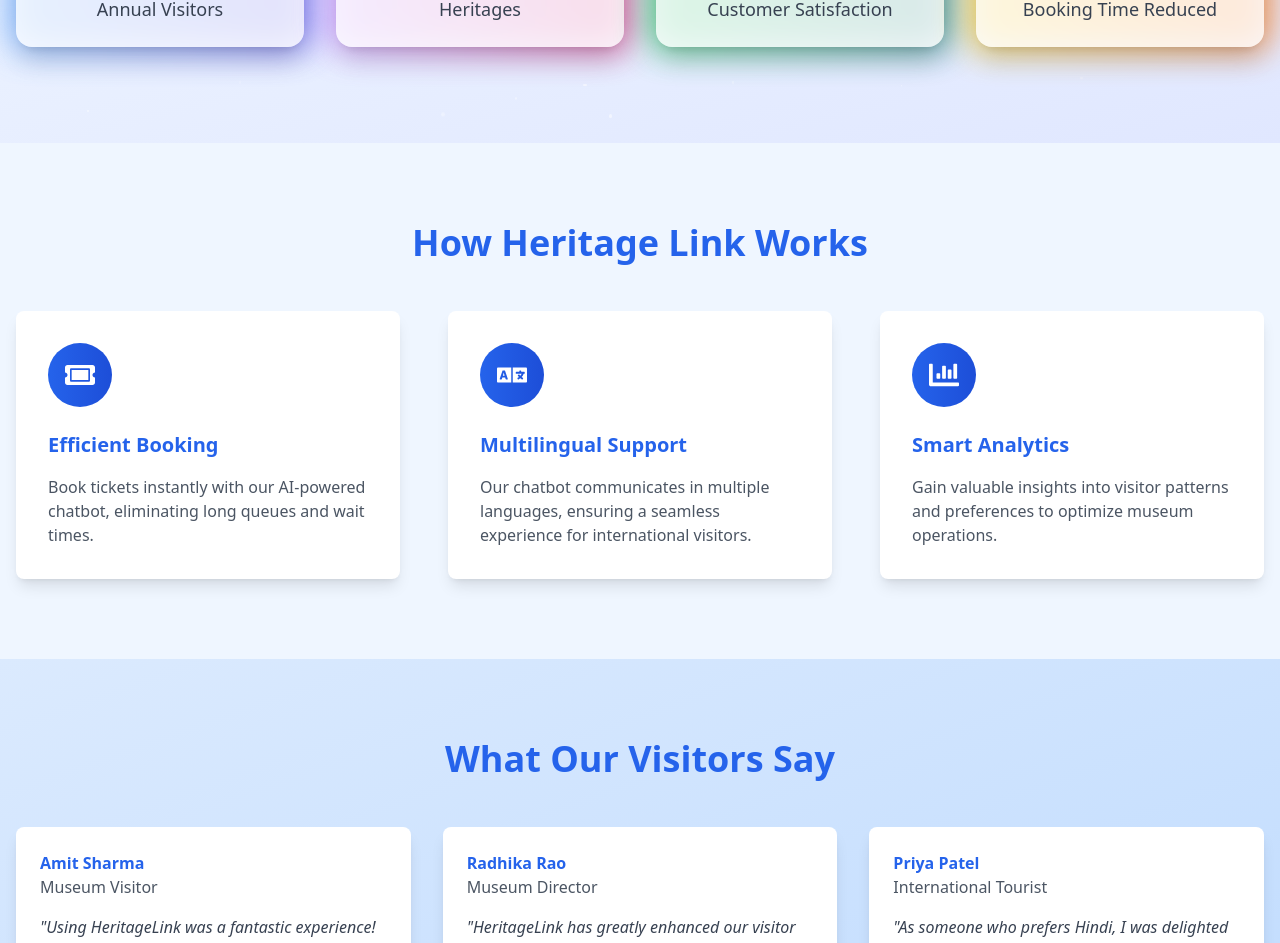
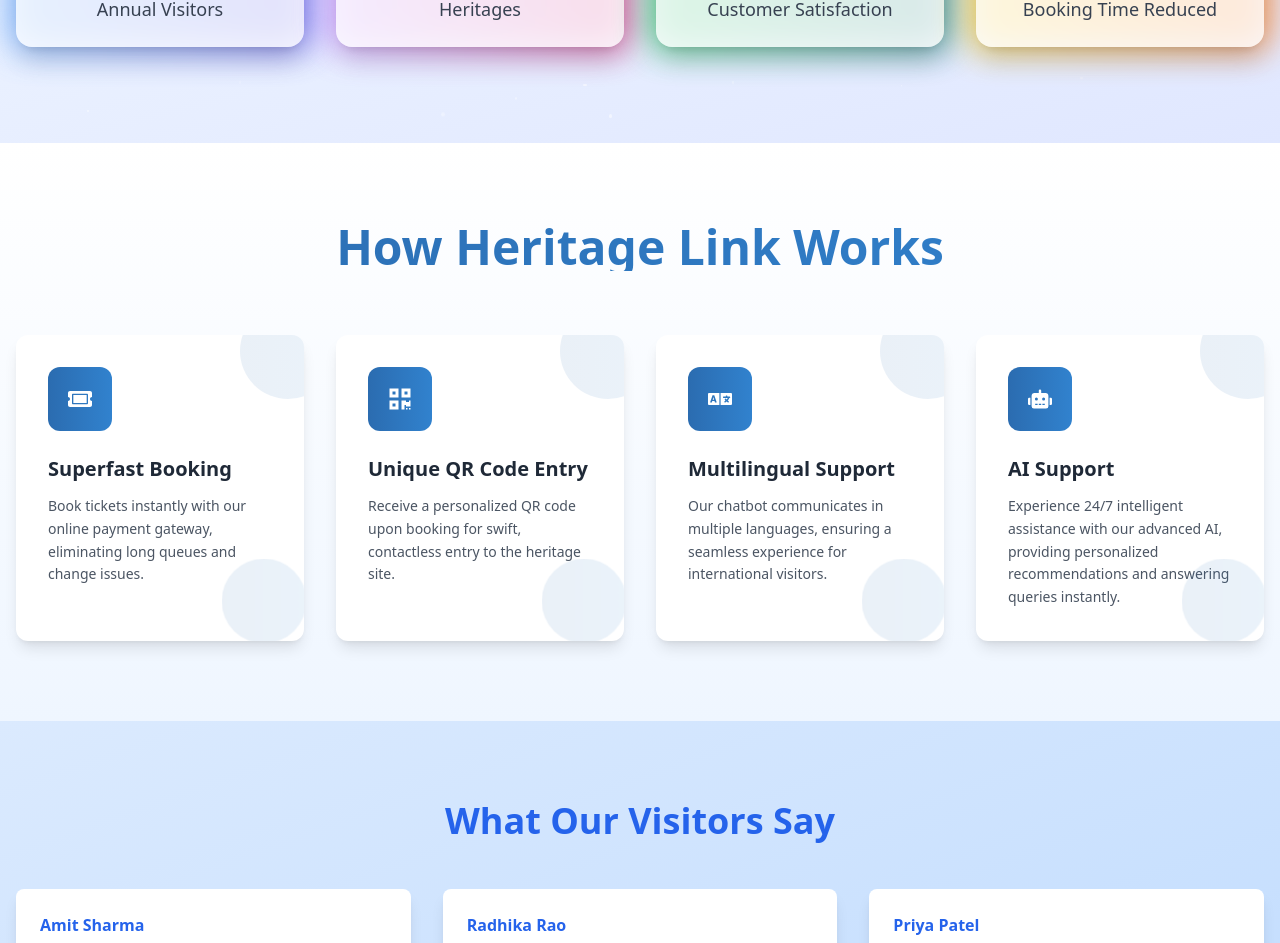
Before and after one commit to ayuxy027/HeritageLink, a React (Vite) app: page / in a window 1280 px wide. Shown: the part 929-1872 px from the top of the page. Built offline with nearby package versions, Linux system fonts and the light colour scheme.

Commit message:
Revamped Features section

```diff
--- a/src/components/home/FeatureSection.jsx
+++ b/src/components/home/FeatureSection.jsx
@@ -1,12 +1,18 @@
 import React from 'react';
-import { FaTicketAlt, FaLanguage, FaChartBar } from 'react-icons/fa';
+import { FaTicketAlt, FaLanguage, FaRobot, FaQrcode } from 'react-icons/fa';
+import { motion } from 'framer-motion';
 
 const FeatureSection = () => {
   const features = [
     {
       icon: FaTicketAlt,
-      title: "Efficient Booking",
-      description: "Book tickets instantly with our AI-powered chatbot, eliminating long queues and wait times."
+      title: "Superfast Booking",
+      description: "Book tickets instantly with our online payment gateway, eliminating long queues and change issues."
+    },
+    {
+      icon: FaQrcode,
+      title: "Unique QR Code Entry",
+      description: "Receive a personalized QR code upon booking for swift, contactless entry to the heritage site."
     },
     {
       icon: FaLanguage,
@@ -14,28 +20,26 @@ const FeatureSection = () => {
       description: "Our chatbot communicates in multiple languages, ensuring a seamless experience for international visitors."
     },
     {
-      icon: FaChartBar,
-      title: "Smart Analytics",
-      description: "Gain valuable insights into visitor patterns and preferences to optimize museum operations."
+      icon: FaRobot,
+      title: "AI Support",
+      description: "Experience 24/7 intelligent assistance with our advanced AI, providing personalized recommendations and answering queries instantly."
     }
   ];
 
   return (
-    <section className="py-20 bg-blue-50">
+    <section className="py-16 sm:py-20 bg-gradient-to-b from-white to-blue-50">
       <div className="container px-4 mx-auto">
-        <h2 className="mb-12 text-3xl font-bold text-center text-blue-600 md:text-4xl">How Heritage Link Works</h2>
-        <div className="grid grid-cols-1 gap-12 md:grid-cols-3">
+        <motion.h2
+          initial={{ opacity: 0, y: -20 }}
+          animate={{ opacity: 1, y: 0 }}
+          transition={{ duration: 0.8 }}
+          className="mb-10 text-3xl font-bold text-center text-transparent sm:mb-16 sm:text-4xl md:text-5xl bg-clip-text bg-proj"
+        >
+          How Heritage Link Works
+        </motion.h2>
+        <div className="grid grid-cols-1 gap-6 sm:grid-cols-2 lg:grid-cols-4 sm:gap-8">
           {features.map((feature, index) => (
-            <div
-              key={index}
-              className="p-8 transition-transform duration-300 transform bg-white rounded-lg shadow-lg hover:scale-105"
-            >
-              <div className="flex items-center justify-center w-16 h-16 mb-6 text-white rounded-full bg-gradient-to-r from-blue-600 to-blue-700">
-                <feature.icon className="text-3xl" />
-              </div>
-              <h3 className="mb-4 text-xl font-semibold text-blue-600">{feature.title}</h3>
-              <p className="text-gray-600">{feature.description}</p>
-            </div>
+            <FeatureCard key={index} feature={feature} index={index} />
           ))}
         </div>
       </div>
@@ -43,4 +47,30 @@ const FeatureSection = () => {
   );
 };
 
+const FeatureCard = ({ feature, index }) => {
+  return (
+    <motion.div
+      initial={{ opacity: 0, y: 50 }}
+      animate={{ opacity: 1, y: 0 }}
+      transition={{ duration: 0.8, delay: index * 0.1 }}
+      className="relative p-6 overflow-hidden transition-all duration-300 bg-white shadow-lg sm:p-8 rounded-xl hover:shadow-xl"
+    >
+      <div className="absolute top-0 right-0 w-24 h-24 transform translate-x-8 -translate-y-8 rounded-full bg-proj opacity-10"></div>
+      <motion.div
+        whileHover={{ scale: 1.05, rotate: 5 }}
+        className="relative z-10 flex items-center justify-center w-16 h-16 mb-6 text-white rounded-xl bg-proj"
+      >
+        <feature.icon className="text-2xl" />
+      </motion.div>
+      <h3 className="mb-3 text-xl font-bold text-gray-800">{feature.title}</h3>
+      <p className="text-sm leading-relaxed text-gray-600">{feature.description}</p>
+      <motion.div
+        className="absolute bottom-0 right-0 w-20 h-20 transform translate-x-6 translate-y-6 rounded-full bg-proj opacity-10"
+        animate={{ scale: [1, 1.1, 1] }}
+        transition={{ duration: 5, repeat: Infinity }}
+      ></motion.div>
+    </motion.div>
+  );
+};
+
 export default FeatureSection;
```
